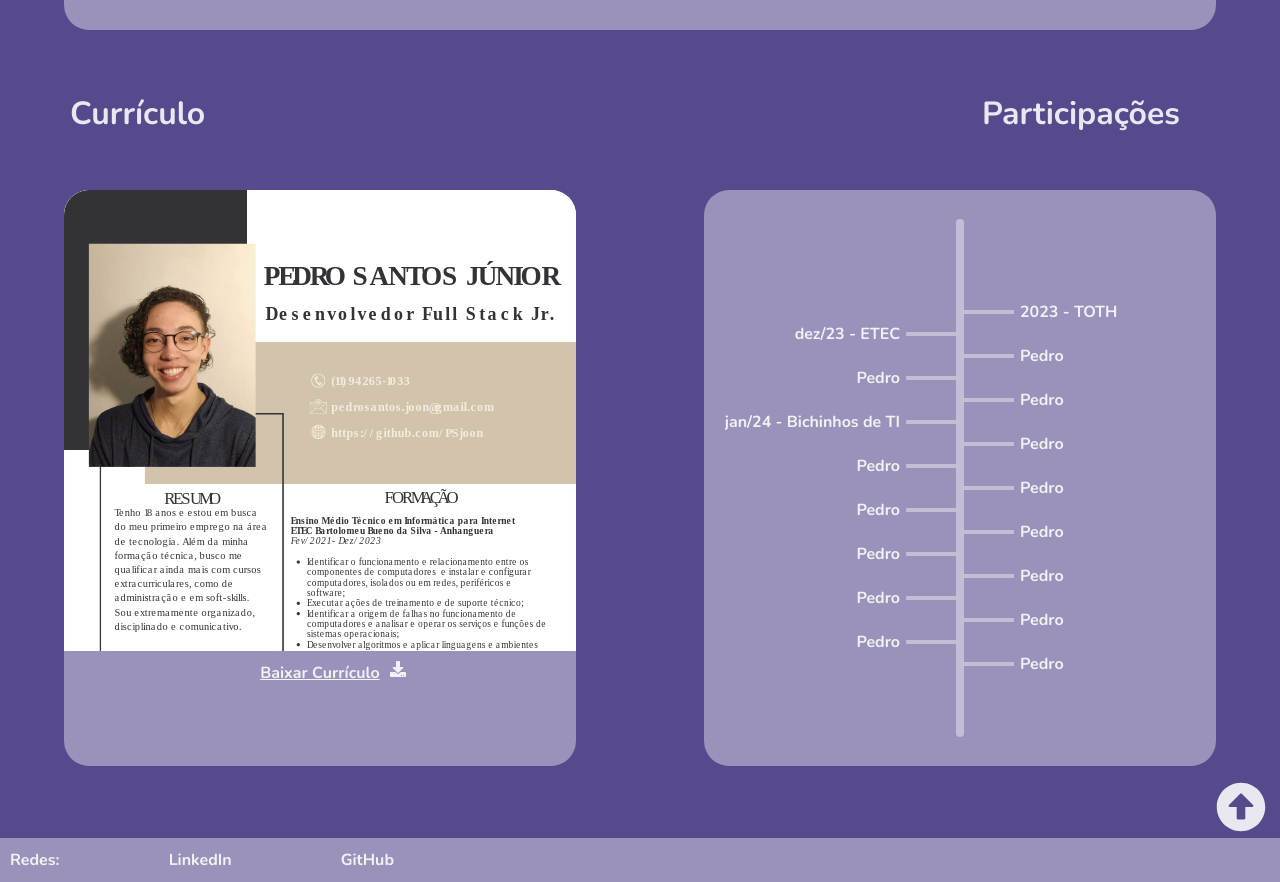
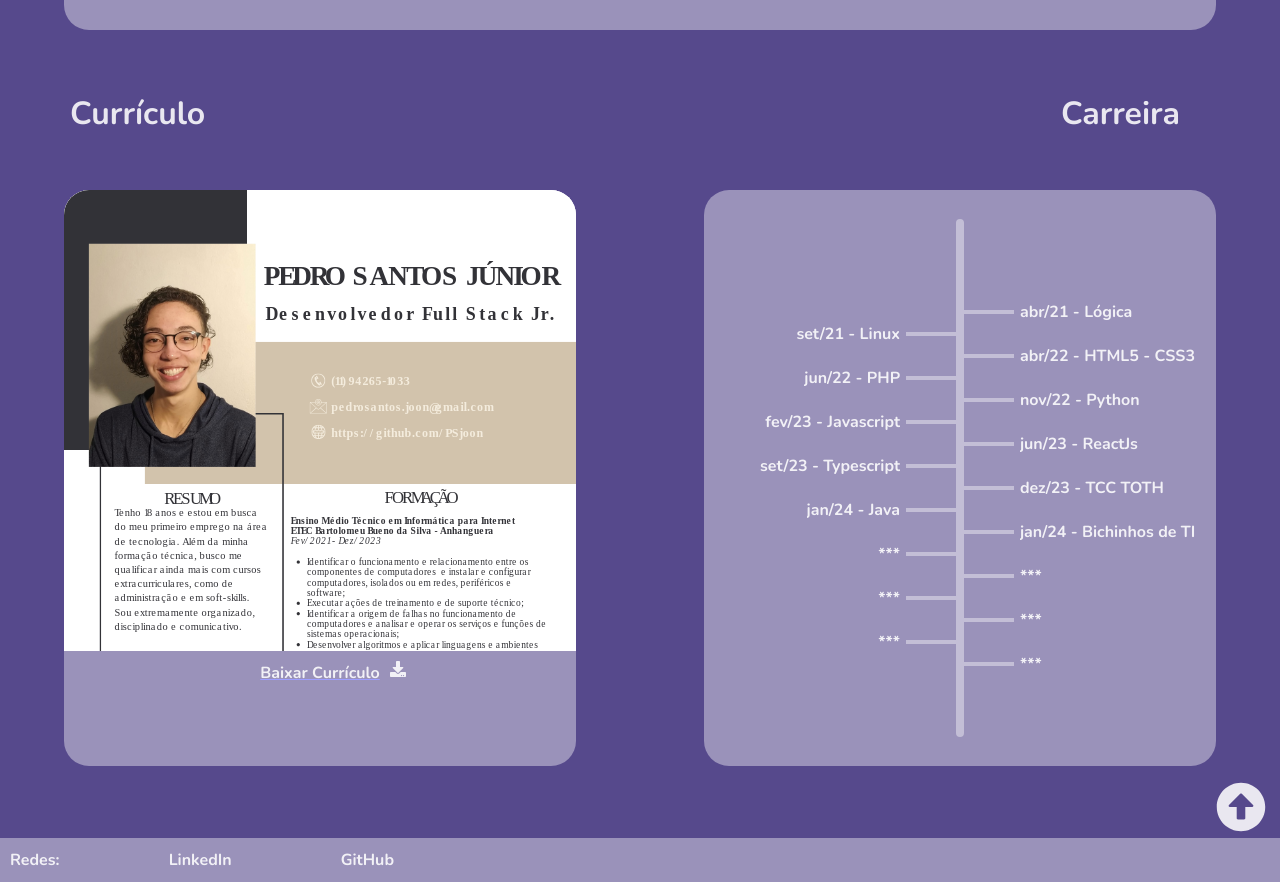
Before and after one commit to PSjoon/Portfolio, a React (Vite) app: page / in a window 1280 px wide. Shown: the part 1557-2439 px from the top of the page. Built offline with nearby package versions, Linux system fonts and the light colour scheme.

Commit message:
add animation

```diff
--- a/src/components/career/Career.css
+++ b/src/components/career/Career.css
@@ -34,6 +34,11 @@
   background-color: rgba(255, 255, 255, 0.4);
   border-radius: 25px;
   overflow-y: hidden;
+  transition: 200ms linear;
+}
+
+.curriculum:hover {
+  transform: scale(1.1);
 }
 
 .image-CV {
@@ -59,6 +64,7 @@
 
 .download p {
   margin-right: 10px;
+  text-decoration: none;
 }
 
 .career {
--- a/src/components/career/Career.tsx
+++ b/src/components/career/Career.tsx
@@ -10,54 +10,54 @@ function Career() {
           Currículo
         </h1>
 
-        <h1 id="participacoes" className="h1-carer">
-          Participações
+        <h1 id="carreira" className="h1-carer">
+          Carreira
         </h1>
       </div>
       <section className="curriculum-container">
-        <div className="curriculum">
+        <a href={CvFile} className="curriculum" target="__blank">
           <div className="image-CV" />
-          <a href={CvFile} className="download-container" target="__blank">
+          <div className="download-container">
             <div className="download">
               <p>Baixar Currículo</p>
               <FaDownload />
             </div>
-          </a>
-        </div>
+          </div>
+        </a>
 
         <div className="career">
           <div className="dash-container">
             <div className="container-text">
-              <p>dez/23 - ETEC</p>
-              <div className="dash"></div>
+              <p>set/21 - Linux</p>
+              <div className="dash" />
             </div>
             <div className="container-text">
-              <p>Pedro</p>
-              <div className="dash"></div>
+              <p>jun/22 - PHP</p>
+              <div className="dash" />
             </div>
             <div className="container-text">
-              <p>jan/24 - Bichinhos de TI</p>
-              <div className="dash"></div>
+              <p>fev/23 - Javascript</p>
+              <div className="dash" />
             </div>
             <div className="container-text">
-              <p>Pedro</p>
-              <div className="dash"></div>
+              <p>set/23 - Typescript</p>
+              <div className="dash" />
             </div>
             <div className="container-text">
-              <p>Pedro</p>
-              <div className="dash"></div>
+              <p>jan/24 - Java</p>
+              <div className="dash" />
             </div>
             <div className="container-text">
-              <p>Pedro</p>
-              <div className="dash"></div>
+              <p>***</p>
+              <div className="dash" />
             </div>
             <div className="container-text">
-              <p>Pedro</p>
-              <div className="dash"></div>
+              <p>***</p>
+              <div className="dash" />
             </div>
             <div className="container-text">
-              <p>Pedro</p>
-              <div className="dash"></div>
+              <p>***</p>
+              <div className="dash" />
             </div>
           </div>
 
@@ -65,40 +65,40 @@ function Career() {
 
           <div className="dash-container-reverse">
             <div className="container-text-reverse">
-              <div className="dash"></div>
-              <p>2023 - TOTH</p>
+              <div className="dash" />
+              <p>abr/21 - Lógica</p>
             </div>
             <div className="container-text-reverse">
-              <div className="dash"></div>
-              <p>Pedro</p>
+              <div className="dash" />
+              <p>abr/22 - HTML5 - CSS3</p>
             </div>
             <div className="container-text-reverse">
-              <div className="dash"></div>
-              <p>Pedro</p>
+              <div className="dash" />
+              <p>nov/22 - Python</p>
             </div>
             <div className="container-text-reverse">
-              <div className="dash"></div>
-              <p>Pedro</p>
+              <div className="dash" />
+              <p>jun/23 - ReactJs</p>
             </div>
             <div className="container-text-reverse">
-              <div className="dash"></div>
-              <p>Pedro</p>
+              <div className="dash" />
+              <p>dez/23 - TCC TOTH</p>
             </div>
             <div className="container-text-reverse">
-              <div className="dash"></div>
-              <p>Pedro</p>
+              <div className="dash" />
+              <p>jan/24 - Bichinhos de TI</p>
             </div>
             <div className="container-text-reverse">
-              <div className="dash"></div>
-              <p>Pedro</p>
+              <div className="dash" />
+              <p>***</p>
             </div>
             <div className="container-text-reverse">
-              <div className="dash"></div>
-              <p>Pedro</p>
+              <div className="dash" />
+              <p>***</p>
             </div>
             <div className="container-text-reverse">
-              <div className="dash"></div>
-              <p>Pedro</p>
+              <div className="dash" />
+              <p>***</p>
             </div>
           </div>
         </div>
--- a/src/components/carousel/Carousel.css
+++ b/src/components/carousel/Carousel.css
@@ -52,6 +52,12 @@ h1 {
 
 .icons-project {
   margin-left: 10px;
+  transition: 200ms linear;
+  overflow: hidden;
+}
+
+.icons-project:hover {
+  transform: scale(0.8);
 }
 
 @media screen and (max-width: 600px) {
--- a/src/components/header/Header.tsx
+++ b/src/components/header/Header.tsx
@@ -54,8 +54,8 @@ function Header() {
             <p>Meu Currículo</p>
           </a>
 
-          <a href="#participacoes">
-            <p>Participações</p>
+          <a href="#carreira">
+            <p>Carreira</p>
           </a>
         </nav>
 
```
